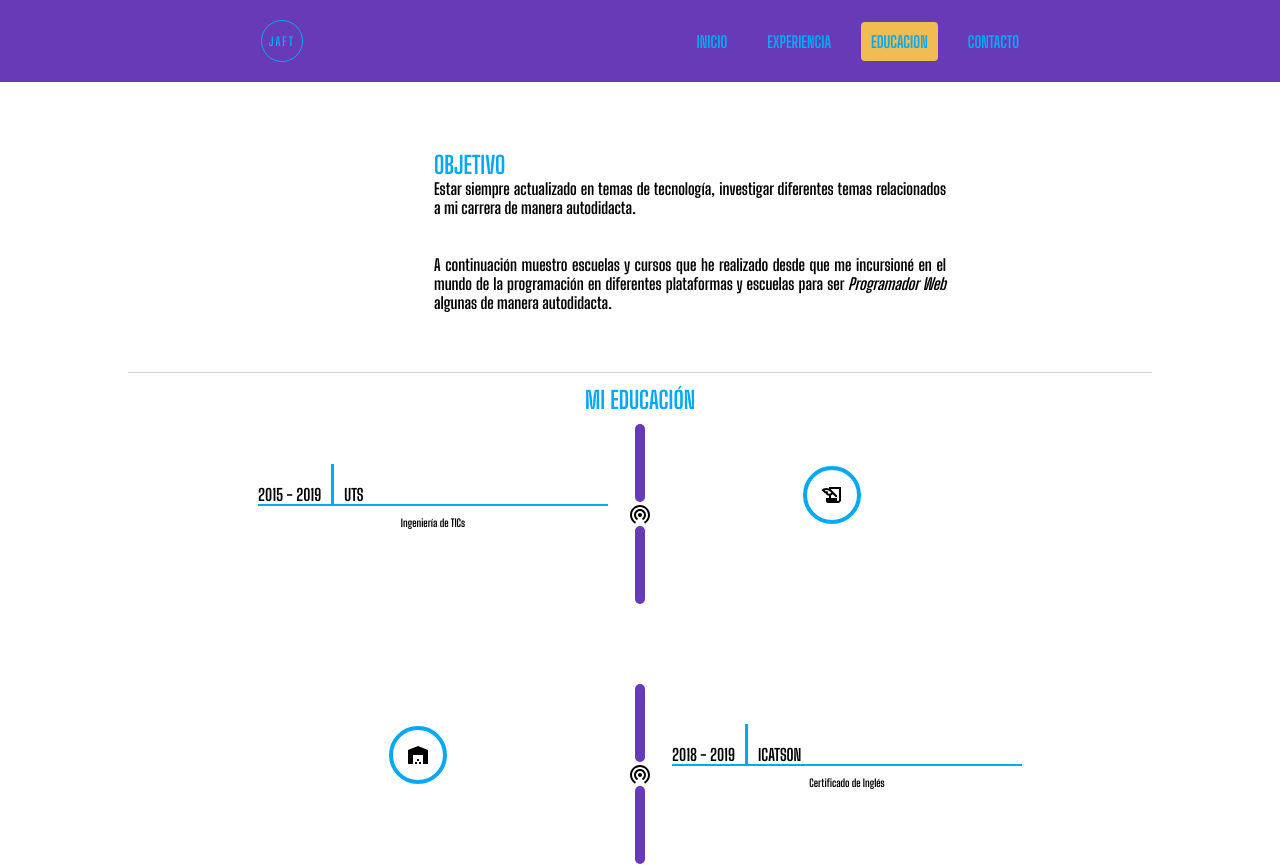
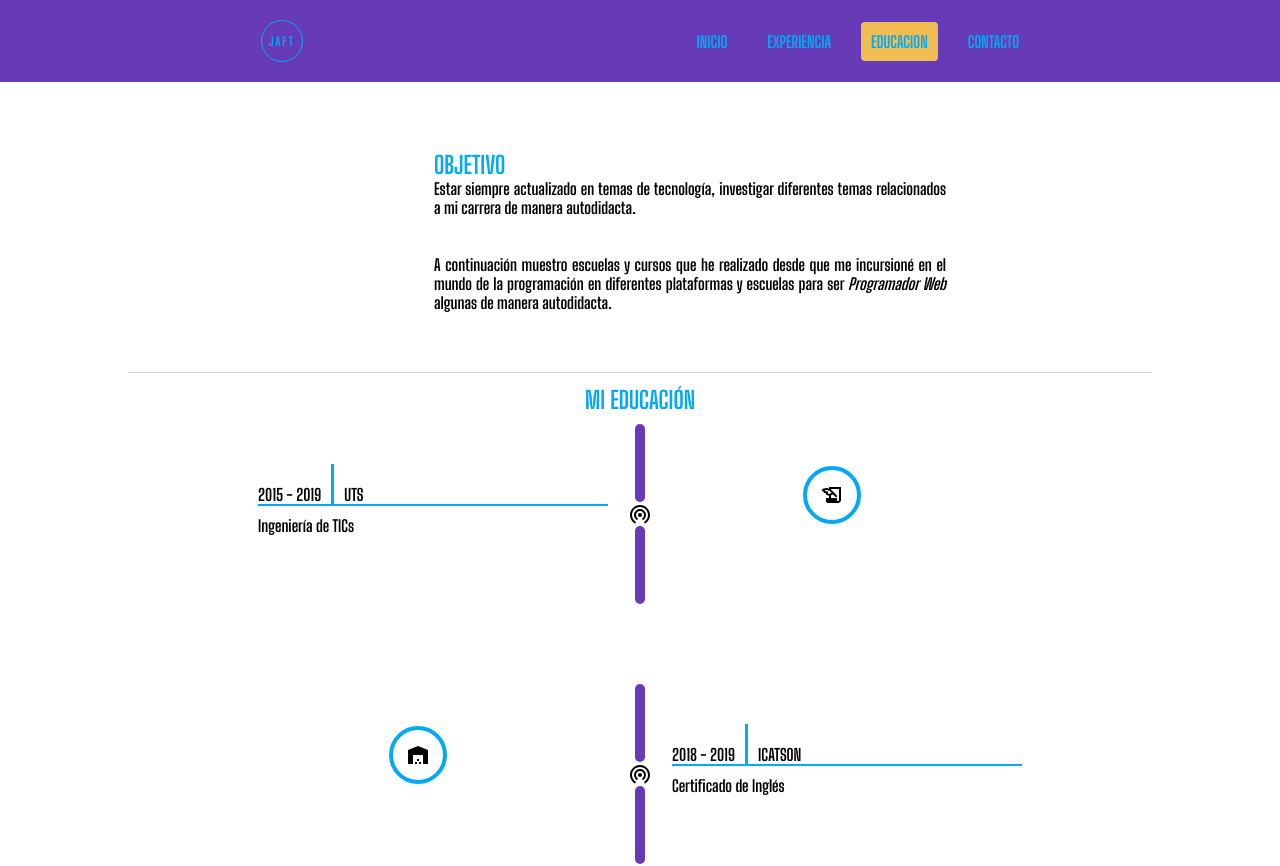
Before and after one commit to Javierfelixuts/porfolio, a React (Create React App) app: page /educacion in a window 1280 px wide. Shown: the top 866 px of the page. Built offline with nearby package versions, Linux system fonts and the light colour scheme.

Commit message:
Se corrgigío tamaño de fuente

```diff
--- a/src/components/timeline/verticalTimeLine.css
+++ b/src/components/timeline/verticalTimeLine.css
@@ -64,6 +64,7 @@
 }
 .vertical__resume > span > h6 {
     font-family: 'Big Shoulders Display', cursive;
+    font-size: 1em;
 }
 .middle__bar{
     width: 3px;
--- a/src/pages/educacion/Educacion.jsx
+++ b/src/pages/educacion/Educacion.jsx
@@ -25,7 +25,6 @@ const Educacion = () => {
       </center>
       <div className="overflow">
 
-        <center>
             <center>
             <h2>MI EDUCACIÓN</h2>
           </center>
@@ -84,7 +83,6 @@ const Educacion = () => {
           />
             <br/>
             <br/>
-          </center>
       </div>
 
         <Mensaje mensaje={"Los cursos y escuelas antes mencionados son de los mas importantes, pero tambén he seguido muchos tutoriales en YouTube y otras páginas"}/>
```
